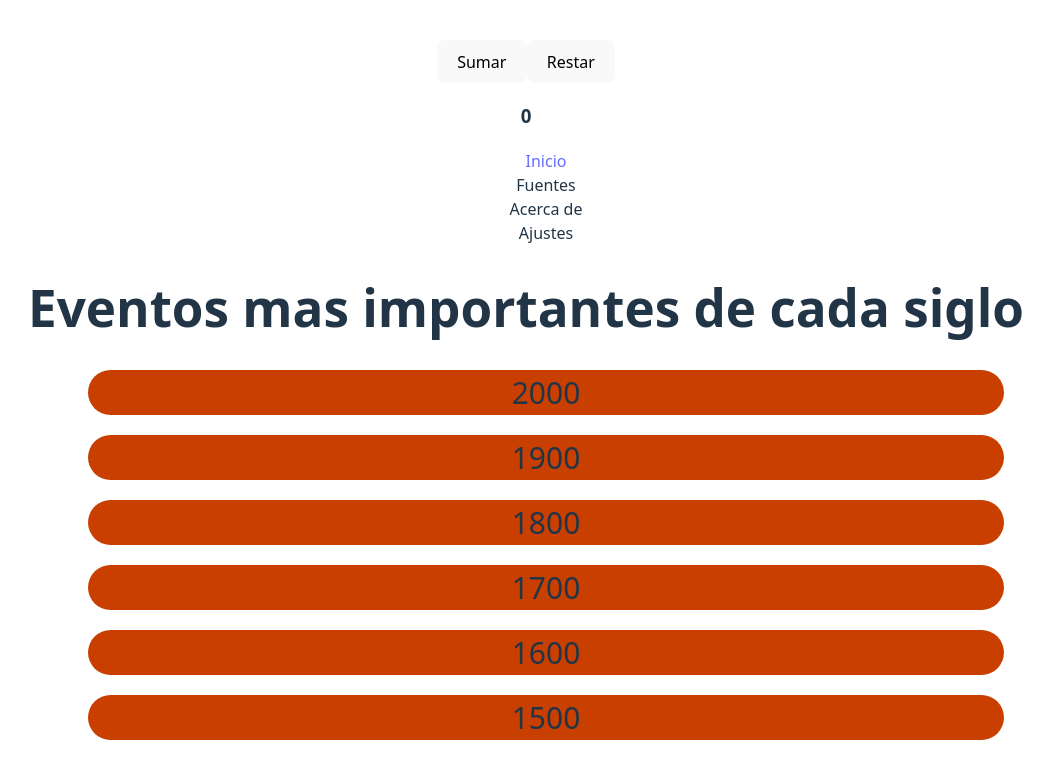
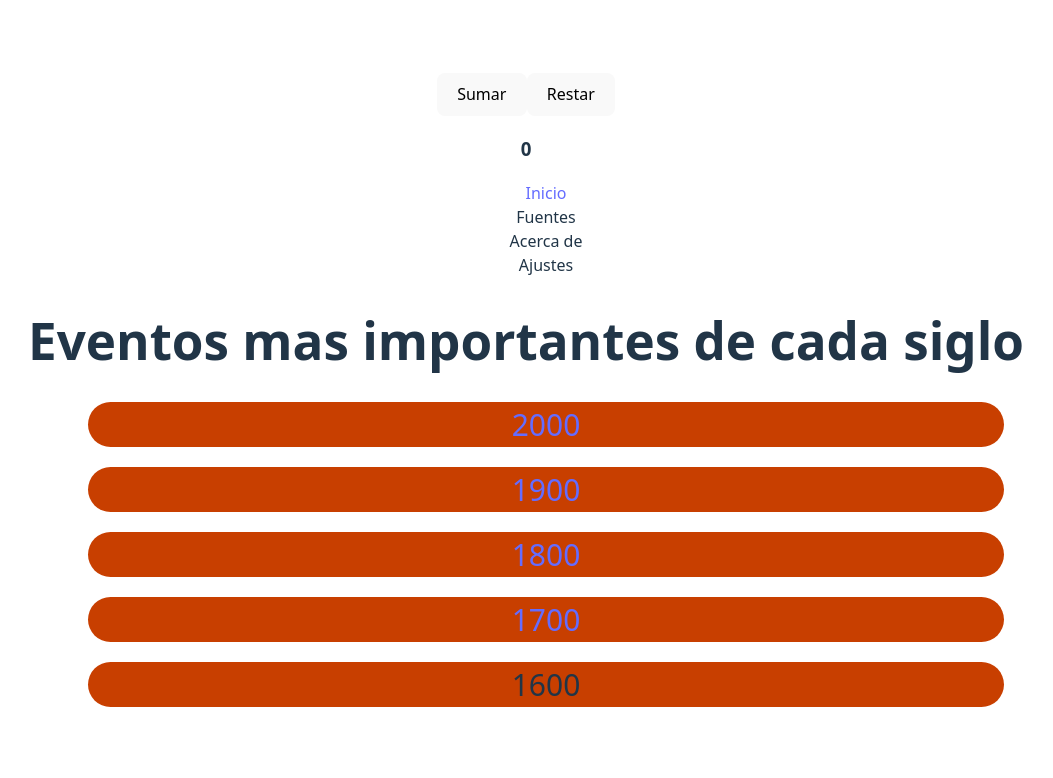
Before and after one commit to matiasllanos3456/Linea-de-tiempo, a React (Vite) app: page / in a window 1280 px wide. Shown: the top 778 px of the page, without its empty margins (114-1167 px from the left). Built offline with nearby package versions, Linux system fonts and the light colour scheme.

Commit message:
Se definen las rutas de navegación con sus respectivos enlaces

```diff
--- a/src/App.jsx
+++ b/src/App.jsx
@@ -1,5 +1,9 @@
 import {Contador} from './pages/Contador';
 import {Page1} from './pages/Page1';
+import {Page2} from './pages/Page2';
+import {Page3} from './pages/Page3';
+import {Page4} from './pages/Page4';
+import {Page5} from './pages/Page5';
 import {NavBar} from './pages/NavBar';
 // Herramientas para trabajar con rutas de navegación
 import { BrowserRouter, Route, Routes} from 'react-router-dom';
@@ -19,6 +23,10 @@ function App() {
           <Routes>
             {/* Pagina de inicio */}
             <Route path='/' element={<Page1 />}></Route>
+            <Route path='/2000' element={<Page2 />}></Route>
+            <Route path='/1900' element={<Page3 />}></Route>
+            <Route path='/1800' element={<Page4 />}></Route>
+            <Route path='/1700' element={<Page5 />}></Route>
           </Routes>
 
         </BrowserRouter>
--- /dev/null
+++ b/src/components/StylesTextBox.css
@@ -0,0 +1,6 @@
+
+.Text-box {
+    background-color: aqua;
+    width: 300px;
+    height: 300px;
+}
--- /dev/null
+++ b/src/components/TextBox.jsx
@@ -0,0 +1,8 @@
+import './StylesTextBox.css';
+// Aquí se irá colocando la información
+export const TextBox = () => {
+
+    return <div class="Text-box">
+
+    </div>
+}
--- a/src/pages/Page1.jsx
+++ b/src/pages/Page1.jsx
@@ -1,16 +1,30 @@
 // Pagina principal
-import './stylesPage1.css'
+import './stylesPage1.css';
+import {Page2} from './Page2';
+import {Page3} from './Page3';
+import {Page4} from './Page4';
+import {Page5} from './Page5';
+import {Link} from 'react-router-dom';
+
 
 export const Page1 = () => {
     return <div>
         <h1>Eventos mas importantes de cada siglo</h1>
         <ul class='date-links'>
-            <li class='fecha'>2000</li>
-            <li class='fecha'>1900</li>
-            <li class='fecha'>1800</li>
-            <li class='fecha'>1700</li>
+            {/* Se vincularan los Links con cada ruta definida en App.jsx */}
+            <li class='fecha'>
+                <Link to='/2000' element={<Page2/>}>2000</Link>
+            </li>
+            <li class='fecha'>
+                <Link to='/1900' element={<Page3/>}>1900</Link>
+            </li>
+            <li class='fecha'>
+                <Link to='/1800' element={<Page4/>}>1800</Link>
+            </li>
+            <li class='fecha'>
+                <Link to='/1700' element={<Page5/>}>1700</Link>
+            </li>
             <li class='fecha'>1600</li>
-            <li class='fecha'>1500</li>
         </ul>
     </div>
 }
--- a/src/pages/Page2.jsx
+++ b/src/pages/Page2.jsx
@@ -0,0 +1,12 @@
+import {TextBox} from '../components/TextBox.jsx';
+
+export const Page2 = () => {
+
+    return <div>
+        <h2>2000</h2>
+        <p>
+            Lorem ipsum dolor sit amet consectetur adipisicing elit. Exercitationem repellat reprehenderit laboriosam necessitatibus molestiae unde at deserunt eius distinctio autem, ipsam cupiditate amet quam, quasi perferendis quia iste! Soluta, illo.
+        </p>
+        <TextBox />
+    </div>
+}
--- a/src/pages/Page3.jsx
+++ b/src/pages/Page3.jsx
@@ -0,0 +1,10 @@
+
+export const Page3 = () => {
+
+    return <div>
+        <h2>1900</h2>
+        <p>
+            Lorem ipsum dolor sit amet consectetur adipisicing elit. Deserunt, iusto assumenda sit tempora officia non eligendi beatae nam veniam tenetur expedita neque. A cumque nesciunt aut ipsum pariatur quaerat odio.
+        </p>
+    </div>
+}
--- a/src/pages/Page4.jsx
+++ b/src/pages/Page4.jsx
@@ -0,0 +1,10 @@
+
+export const Page4 = () => {
+
+    return <div>
+        <h2>1800</h2>
+        <p>
+            Lorem ipsum dolor sit amet consectetur adipisicing elit. Deserunt, iusto assumenda sit tempora officia non eligendi beatae nam veniam tenetur expedita neque. A cumque nesciunt aut ipsum pariatur quaerat odio.
+        </p>
+    </div>
+}
--- a/src/pages/Page5.jsx
+++ b/src/pages/Page5.jsx
@@ -0,0 +1,10 @@
+
+export const Page5 = () => {
+
+    return <div>
+        <h2>1700</h2>
+        <p>
+            Lorem ipsum dolor sit amet consectetur adipisicing elit. Deserunt, iusto assumenda sit tempora officia non eligendi beatae nam veniam tenetur expedita neque. A cumque nesciunt aut ipsum pariatur quaerat odio.
+        </p>
+    </div>
+}
```
